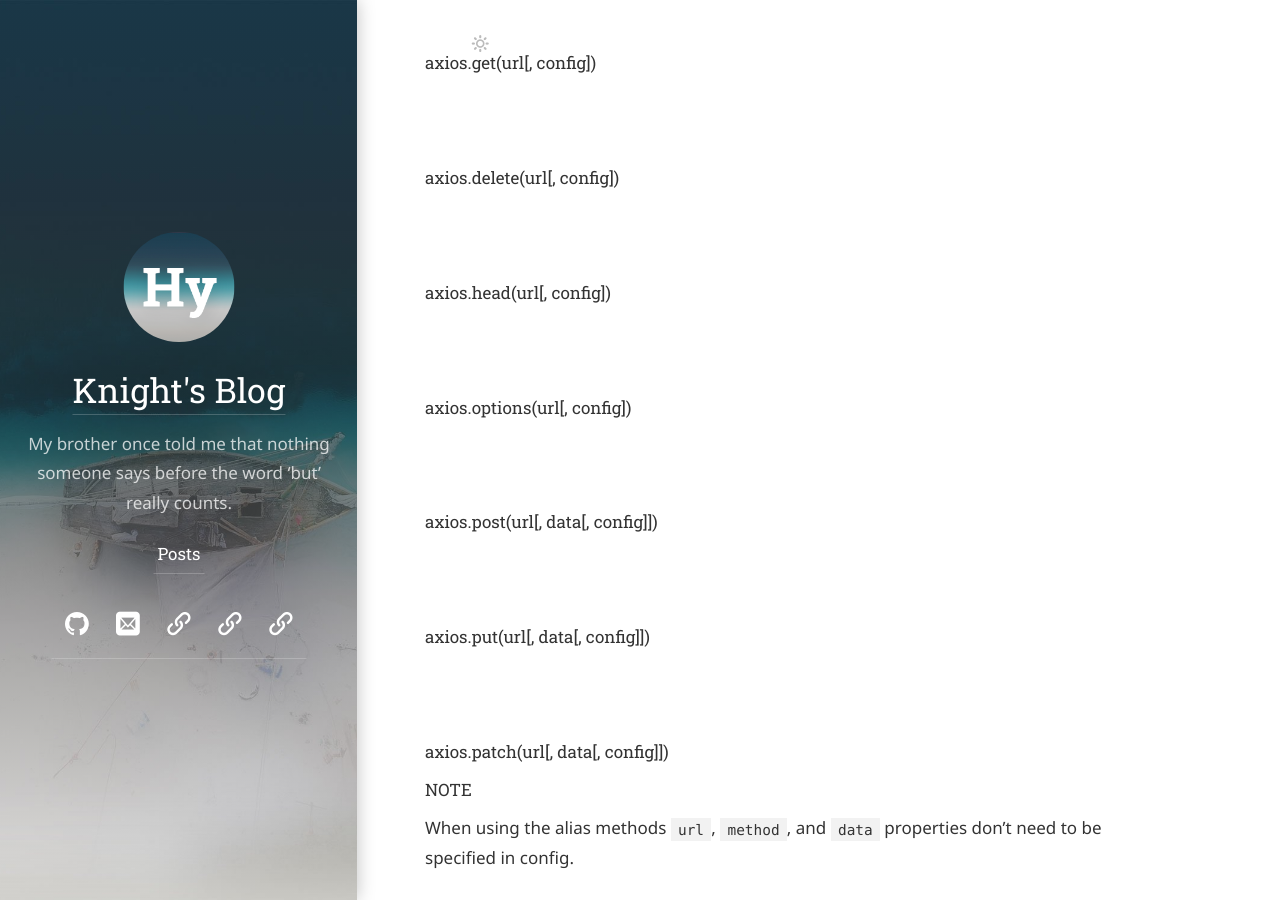
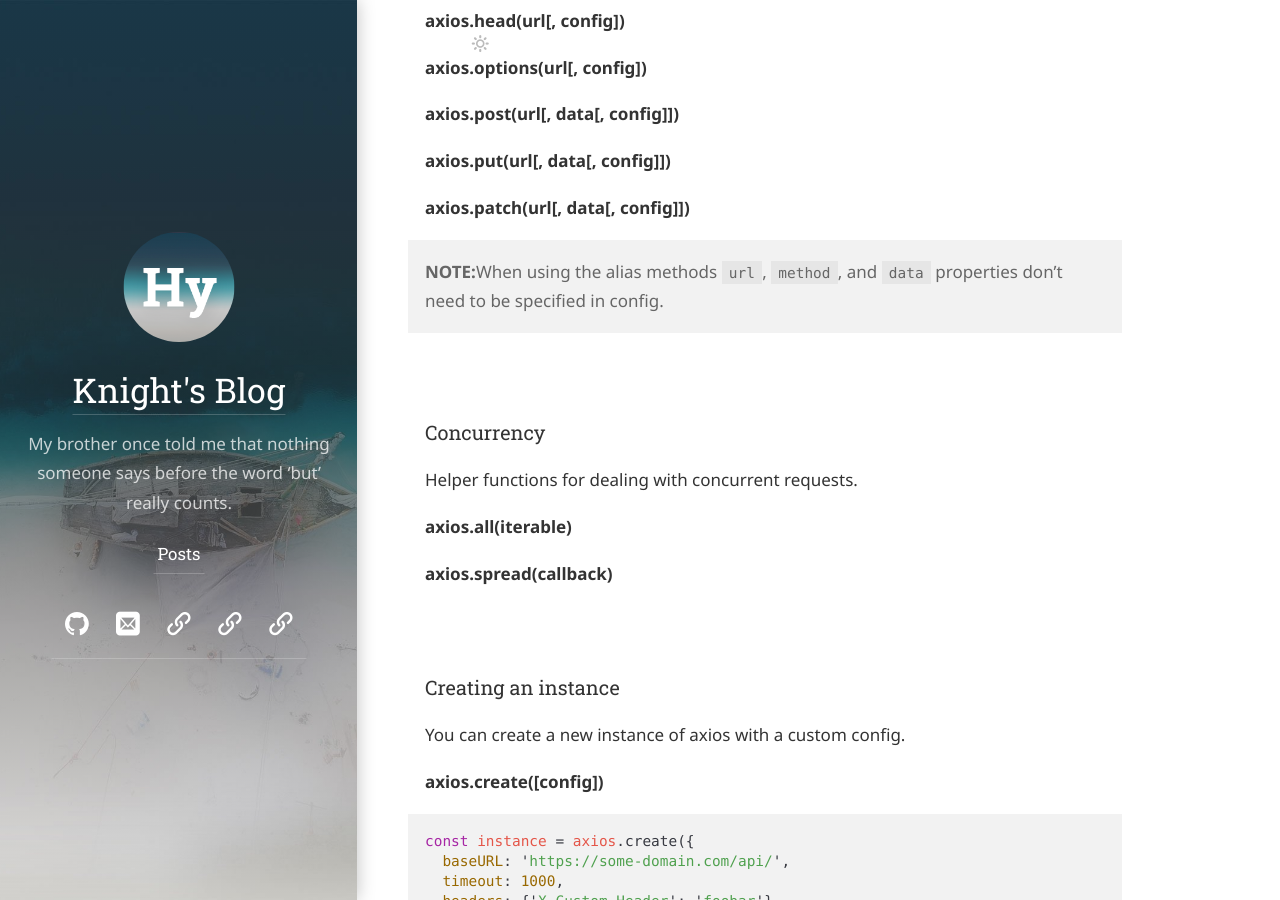
Before and after one commit to Knight-boy/knight-boy.github.io, a Jekyll site: the page built from origin/_posts/2018-10-05-Axios-Library.md, in a window 1280 px wide and 900 px high, scrolled down 5847 px. Built offline with Jekyll 4.4.1, drawn with Linux system fonts in a browser that asks for light colours; some web fonts are replaced; our own code applies the rules of GitHub Pages for plain Markdown files; comment, search, counter and statistics services are not loaded.

Commit message:
new post

````diff
--- a/origin/_posts/2018-10-05-Axios-Library.md
+++ b/origin/_posts/2018-10-05-Axios-Library.md
@@ -182,30 +182,38 @@ axios('/user/12345');
 
 For convenience aliases have been provided for all supported request methods.
 
-##### axios.request(config)
-##### axios.get(url[, config])
-##### axios.delete(url[, config])
-##### axios.head(url[, config])
-##### axios.options(url[, config])
-##### axios.post(url[, data[, config]])
-##### axios.put(url[, data[, config]])
-##### axios.patch(url[, data[, config]])
+**axios.request(config)**
 
-###### NOTE
-When using the alias methods `url`, `method`, and `data` properties don't need to be specified in config.
+**axios.get(url[, config])**
+
+**axios.delete(url[, config])**
+
+**axios.head(url[, config])**
+
+**axios.options(url[, config])**
+
+**axios.post(url[, data[, config]])**
+
+**axios.put(url[, data[, config]])**
+
+**axios.patch(url[, data[, config]])**
+
+**NOTE:**When using the alias methods `url`, `method`, and `data` properties don't need to be specified in config.
+{: .message}
 
 ### Concurrency
 
 Helper functions for dealing with concurrent requests.
 
-##### axios.all(iterable)
-##### axios.spread(callback)
+**axios.all(iterable)**
+
+**axios.spread(callback)**
 
 ### Creating an instance
 
 You can create a new instance of axios with a custom config.
 
-##### axios.create([config])
+**axios.create([config])**
 
 ```js
 const instance = axios.create({
@@ -219,15 +227,23 @@ const instance = axios.create({
 
 The available instance methods are listed below. The specified config will be merged with the instance config.
 
-##### axios#request(config)
-##### axios#get(url[, config])
-##### axios#delete(url[, config])
-##### axios#head(url[, config])
-##### axios#options(url[, config])
-##### axios#post(url[, data[, config]])
-##### axios#put(url[, data[, config]])
-##### axios#patch(url[, data[, config]])
-##### axios#getUri([config])
+**axios#request(config)**
+
+**axios#get(url[, config])**
+
+**axios#delete(url[, config])**
+
+**axios#head(url[, config])**
+
+**axios#options(url[, config])**
+
+**axios#post(url[, data[, config]])**
+
+**axios#put(url[, data[, config]])**
+
+**axios#patch(url[, data[, config]])**
+
+**axios#getUri([config])**
 
 ## Request Config
 
@@ -648,8 +664,8 @@ axios.post('http://something.com/', querystring.stringify({ foo: 'bar' }));
 
 You can also use the [`qs`](https://github.com/ljharb/qs) library.
 
-###### NOTE
-The `qs` library is preferable if you need to stringify nested objects, as the `querystring` method has known issues with that use case (https://github.com/nodejs/node-v0.x-archive/issues/1665).
+**NOTE:** The `qs` library is preferable if you need to stringify nested objects, as the `querystring` method has known issues with that use case (https://github.com/nodejs/node-v0.x-archive/issues/1665).
+{: .message}
 
 ## Semver
 
````
